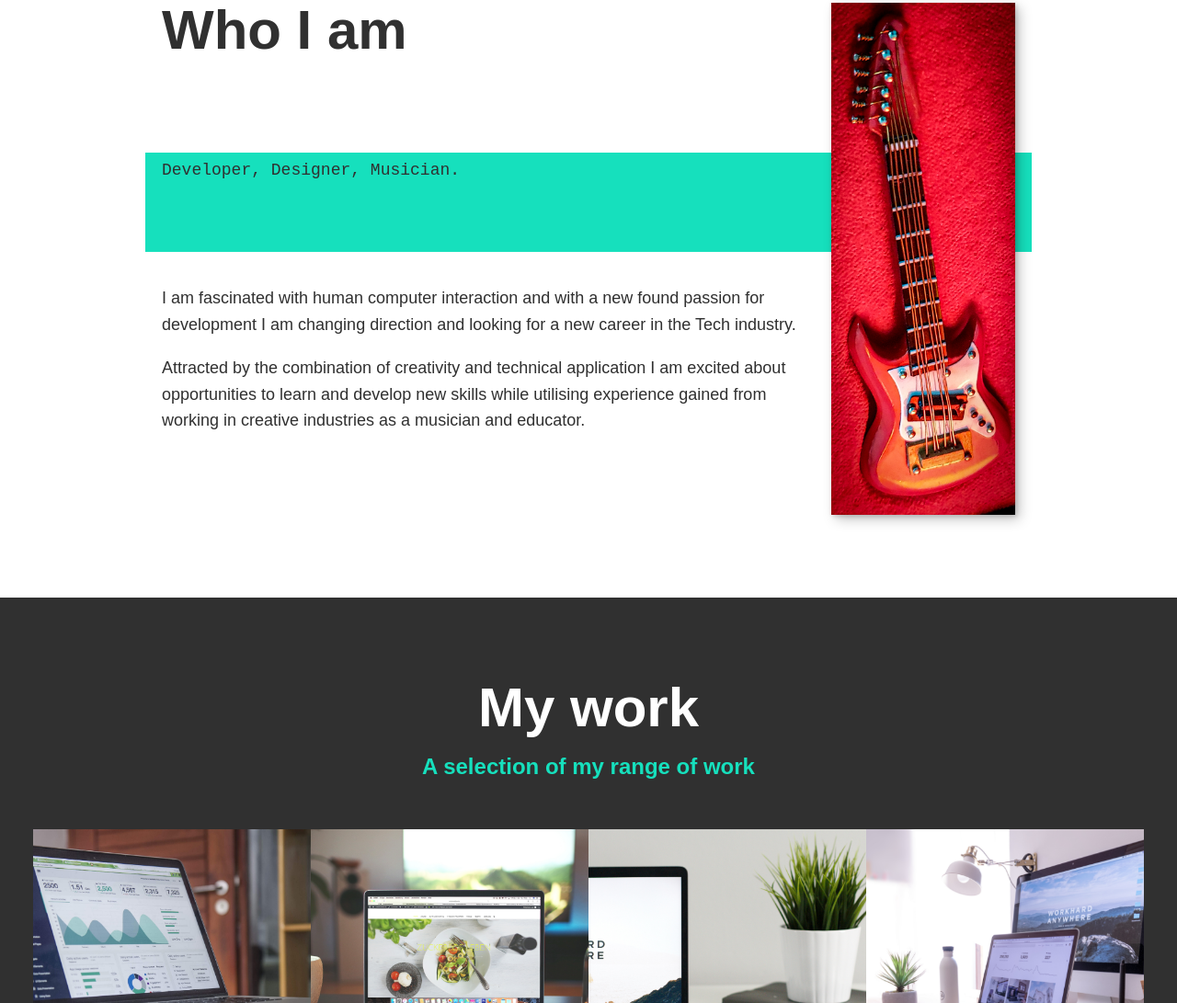
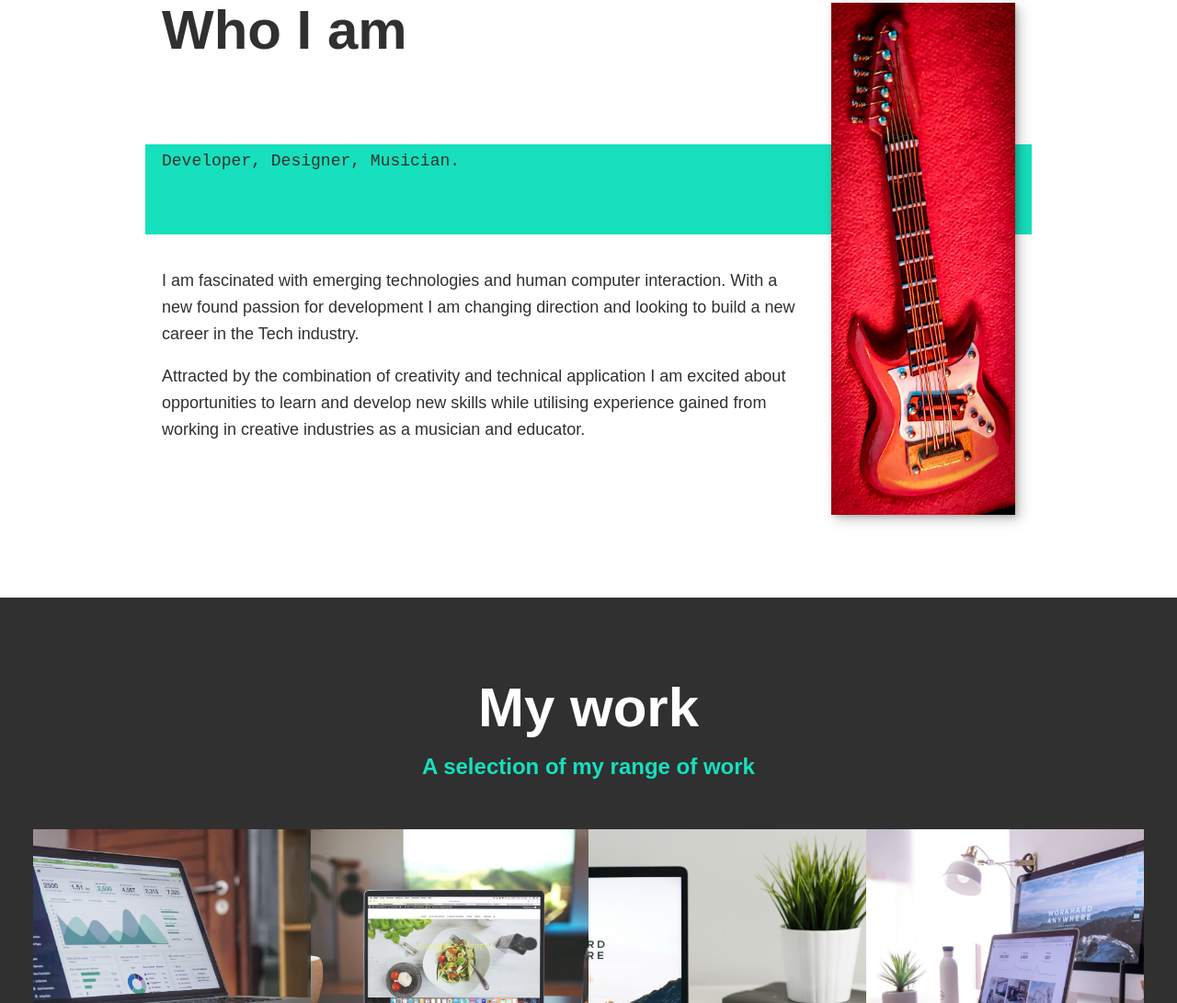
Before and after one commit to jack8120/portfolio, a plain HTML site: page index.html in a window 1280 px wide. Shown: the part 1375-2466 px from the top of the page at 92% size. Drawn offline with nearby package versions, Linux system fonts and the light colour scheme.

Commit message:
content update

```diff
--- a/index.html
+++ b/index.html
@@ -75,9 +75,9 @@
             <p class="secrtion__subtitle section__subtitle--about">Developer, Designer, Musician.</p>
 
             <div class="about-me__body">
-                <p>I am fascinated with human computer interaction and with a new found passion for
+                <p>I am fascinated with emerging technologies and human computer interaction. With a new found passion for
                  development I am changing direction
-                    and looking for a new career in the Tech industry.  </p>
+                    and looking to build a new career in the Tech industry.  </p>
                 <p>Attracted by the combination of creativity and technical application I am excited about
                      opportunities to learn and develop new skills while utilising experience gained from
                      working in creative industries as a musician and educator.</p>
```
